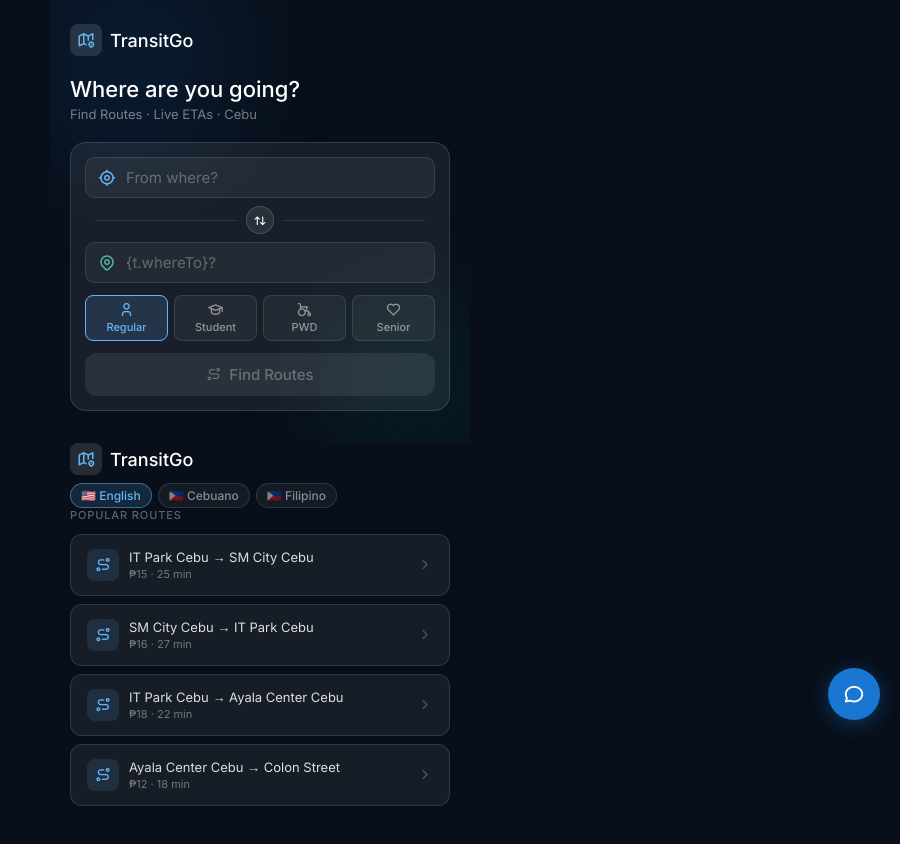
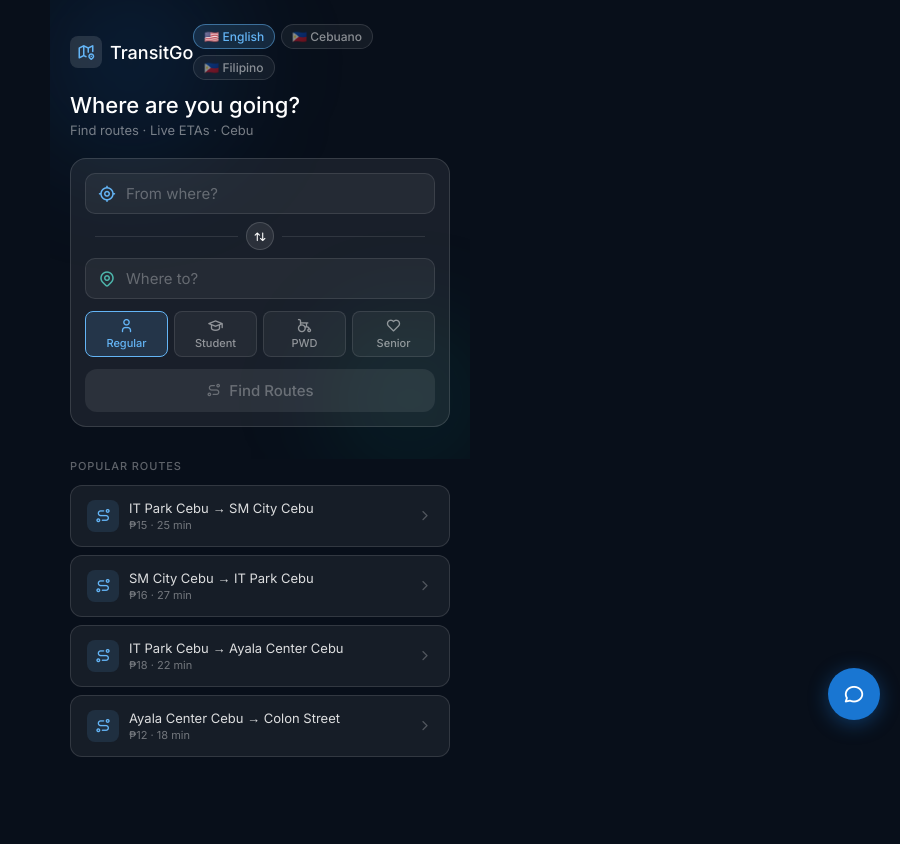
Before and after one commit to 123jols/transitgo, a React (Vite) app: page / in a window 1280 px wide. Shown: the whole page, without its empty margins (380-1280 px from the left). After the commit the page ends 800 px from the top, so only its background shows below. Built offline with nearby package versions, Linux system fonts and the light colour scheme.

Commit message:
fix homepage with full translations

```diff
--- a/src/pages/HomePage.jsx
+++ b/src/pages/HomePage.jsx
@@ -3,27 +3,24 @@ import { searchStops, findRoutes, getPopularRoutes } from "../api/transit";
 import { useLang } from "../context/LanguageContext";
 import LangSwitcher from "../components/LangSwitcher";
 
-
-
-
 const USER_TYPES = [
-  { id: "regular", label: "Regular", discount: 0, icon: "ti-user" },
-  { id: "student", label: "Student", discount: 0.2, icon: "ti-school" },
-  { id: "pwd", label: "PWD", discount: 0.2, icon: "ti-wheelchair" },
-  { id: "senior", label: "Senior", discount: 0.2, icon: "ti-heart" },
+  { id: "regular", labelKey: "regular", discount: 0,   icon: "ti-user"       },
+  { id: "student", labelKey: "student", discount: 0.2, icon: "ti-school"     },
+  { id: "pwd",     labelKey: "pwd",     discount: 0.2, icon: "ti-wheelchair" },
+  { id: "senior",  labelKey: "senior",  discount: 0.2, icon: "ti-heart"      },
 ];
 
 export default function HomePage({ onViewRoute }) {
   const { t } = useLang();
-  const [from, setFrom] = useState("");
-  const [to, setTo] = useState("");
-  const [fromId, setFromId] = useState("");
-  const [toId, setToId] = useState("");
+  const [from,        setFrom]        = useState("");
+  const [to,          setTo]          = useState("");
+  const [fromId,      setFromId]      = useState("");
+  const [toId,        setToId]        = useState("");
   const [fromResults, setFromResults] = useState([]);
-  const [toResults, setToResults] = useState([]);
-  const [routes, setRoutes] = useState([]);
-  const [userType, setUserType] = useState("regular");
-  const [searched, setSearched] = useState(false);
+  const [toResults,   setToResults]   = useState([]);
+  const [routes,      setRoutes]      = useState([]);
+  const [userType,    setUserType]    = useState("regular");
+  const [searched,    setSearched]    = useState(false);
 
   const currentUser = USER_TYPES.find((u) => u.id === userType);
 
@@ -47,7 +44,7 @@ export default function HomePage({ onViewRoute }) {
   }
 
   function swap() {
-    setFrom(to); setTo(from);
+    setFrom(to);   setTo(from);
     setFromId(toId); setToId(fromId);
     setFromResults([]); setToResults([]);
     setRoutes([]); setSearched(false);
@@ -63,29 +60,40 @@ export default function HomePage({ onViewRoute }) {
         <div style={{ position: "absolute", top: -40, left: -20, width: 200, height: 200, borderRadius: "50%", background: "rgba(25,118,210,0.15)", filter: "blur(60px)", pointerEvents: "none" }} />
         <div style={{ position: "absolute", bottom: -20, right: -20, width: 160, height: 160, borderRadius: "50%", background: "rgba(0,137,123,0.12)", filter: "blur(50px)", pointerEvents: "none" }} />
 
-        <div style={{ display: "flex", alignItems: "center", gap: 8, marginBottom: "1.25rem", position: "relative" }}>
-          <div style={{ width: 32, height: 32, background: "rgba(255,255,255,0.12)", borderRadius: 8, display: "flex", alignItems: "center", justifyContent: "center" }}>
-            <i className="ti ti-map-2" style={{ fontSize: 18, color: "#64b5f6" }} />
+        {/* Logo row */}
+        <div style={{ display: "flex", alignItems: "center", justifyContent: "space-between", marginBottom: "0.75rem", position: "relative" }}>
+          <div style={{ display: "flex", alignItems: "center", gap: 8 }}>
+            <div style={{ width: 32, height: 32, background: "rgba(255,255,255,0.12)", borderRadius: 8, display: "flex", alignItems: "center", justifyContent: "center" }}>
+              <i className="ti ti-map-2" style={{ fontSize: 18, color: "#64b5f6" }} />
+            </div>
+            <span style={{ fontSize: 18, fontWeight: 500 }}>{t.appName}</span>
           </div>
-          <span style={{ fontSize: 18, fontWeight: 500 }}>TransitGo</span>
+          <LangSwitcher />
         </div>
 
         <div style={{ fontSize: 22, fontWeight: 500, marginBottom: 4, position: "relative" }}>{t.whereGoing}</div>
-        <div style={{ fontSize: 13, color: "rgba(255,255,255,0.45)", marginBottom: "1.25rem", position: "relative" }}>{t.findRoutes} · Live ETAs · Cebu</div>
+        <div style={{ fontSize: 13, color: "rgba(255,255,255,0.45)", marginBottom: "1.25rem", position: "relative" }}>{t.tagline}</div>
 
         {/* Search box */}
         <div style={{ background: "rgba(255,255,255,0.07)", border: "0.5px solid rgba(255,255,255,0.13)", borderRadius: 16, padding: "0.875rem", position: "relative" }}>
+
           {/* From */}
           <div style={{ position: "relative", marginBottom: 8 }}>
             <div style={{ display: "flex", alignItems: "center", gap: 10, background: "rgba(255,255,255,0.05)", border: "0.5px solid rgba(255,255,255,0.10)", borderRadius: 10, padding: "10px 12px" }}>
               <i className="ti ti-current-location" style={{ color: "#64b5f6", fontSize: 18 }} />
-              <input value={from} onChange={(e) => handleFromChange(e.target.value)} placeholder="From where?" style={{ flex: 1, fontSize: 15, color: "#fff", background: "transparent" }} />
+              <input
+                value={from}
+                onChange={(e) => handleFromChange(e.target.value)}
+                placeholder={t.fromWhere}
+                style={{ flex: 1, fontSize: 15, color: "#fff", background: "transparent" }}
+              />
               {fromId && <i className="ti ti-check" style={{ color: "#69f0ae", fontSize: 15 }} />}
             </div>
             {fromResults.length > 0 && (
               <div style={{ position: "absolute", left: 0, right: 0, top: "100%", zIndex: 100, background: "#0d1e35", border: "0.5px solid rgba(255,255,255,0.15)", borderRadius: 12, marginTop: 4, overflow: "hidden" }}>
                 {fromResults.map((s) => (
-                  <div key={s.id} onClick={() => { setFrom(s.name); setFromId(s.id); setFromResults([]); }} style={{ padding: "10px 14px", cursor: "pointer", fontSize: 14, color: "rgba(255,255,255,0.85)", borderBottom: "0.5px solid rgba(255,255,255,0.06)" }}>
+                  <div key={s.id} onClick={() => { setFrom(s.name); setFromId(s.id); setFromResults([]); }}
+                    style={{ padding: "10px 14px", cursor: "pointer", fontSize: 14, color: "rgba(255,255,255,0.85)", borderBottom: "0.5px solid rgba(255,255,255,0.06)" }}>
                     <i className="ti ti-map-pin" style={{ marginRight: 8, color: "#64b5f6" }} />{s.name}
                   </div>
                 ))}
@@ -106,13 +114,19 @@ export default function HomePage({ onViewRoute }) {
           <div style={{ position: "relative", marginBottom: 12 }}>
             <div style={{ display: "flex", alignItems: "center", gap: 10, background: "rgba(255,255,255,0.05)", border: "0.5px solid rgba(255,255,255,0.10)", borderRadius: 10, padding: "10px 12px" }}>
               <i className="ti ti-map-pin" style={{ color: "#4db6ac", fontSize: 18 }} />
-              <input value={to} onChange={(e) => handleToChange(e.target.value)} placeholder="{t.whereTo}?" style={{ flex: 1, fontSize: 15, color: "#fff", background: "transparent" }} />
+              <input
+                value={to}
+                onChange={(e) => handleToChange(e.target.value)}
+                placeholder={t.whereTo}
+                style={{ flex: 1, fontSize: 15, color: "#fff", background: "transparent" }}
+              />
               {toId && <i className="ti ti-check" style={{ color: "#69f0ae", fontSize: 15 }} />}
             </div>
             {toResults.length > 0 && (
               <div style={{ position: "absolute", left: 0, right: 0, top: "100%", zIndex: 100, background: "#0d1e35", border: "0.5px solid rgba(255,255,255,0.15)", borderRadius: 12, marginTop: 4, overflow: "hidden" }}>
                 {toResults.map((s) => (
-                  <div key={s.id} onClick={() => { setTo(s.name); setToId(s.id); setToResults([]); }} style={{ padding: "10px 14px", cursor: "pointer", fontSize: 14, color: "rgba(255,255,255,0.85)", borderBottom: "0.5px solid rgba(255,255,255,0.06)" }}>
+                  <div key={s.id} onClick={() => { setTo(s.name); setToId(s.id); setToResults([]); }}
+                    style={{ padding: "10px 14px", cursor: "pointer", fontSize: 14, color: "rgba(255,255,255,0.85)", borderBottom: "0.5px solid rgba(255,255,255,0.06)" }}>
                     <i className="ti ti-map-pin" style={{ marginRight: 8, color: "#4db6ac" }} />{s.name}
                   </div>
                 ))}
@@ -123,15 +137,18 @@ export default function HomePage({ onViewRoute }) {
           {/* User type */}
           <div style={{ display: "flex", gap: 6, marginBottom: 12 }}>
             {USER_TYPES.map((u) => (
-              <button key={u.id} onClick={() => setUserType(u.id)} style={{ flex: 1, padding: "6px 4px", borderRadius: 8, border: "0.5px solid", borderColor: userType === u.id ? "#64b5f6" : "rgba(255,255,255,0.1)", background: userType === u.id ? "rgba(100,181,246,0.15)" : "rgba(255,255,255,0.05)", color: userType === u.id ? "#64b5f6" : "rgba(255,255,255,0.5)", fontSize: 11, fontWeight: 500 }}>
+              <button key={u.id} onClick={() => setUserType(u.id)}
+                style={{ flex: 1, padding: "6px 4px", borderRadius: 8, border: "0.5px solid", borderColor: userType === u.id ? "#64b5f6" : "rgba(255,255,255,0.1)", background: userType === u.id ? "rgba(100,181,246,0.15)" : "rgba(255,255,255,0.05)", color: userType === u.id ? "#64b5f6" : "rgba(255,255,255,0.5)", fontSize: 11, fontWeight: 500 }}>
                 <i className={`ti ${u.icon}`} style={{ display: "block", fontSize: 16, marginBottom: 2 }} />
-                {u.label}
+                {t[u.labelKey]}
               </button>
             ))}
           </div>
 
-          <button onClick={handleSearch} disabled={!fromId || !toId} style={{ width: "100%", padding: "12px", borderRadius: 12, background: fromId && toId ? "#1976d2" : "rgba(255,255,255,0.08)", color: fromId && toId ? "#fff" : "rgba(255,255,255,0.3)", fontSize: 15, fontWeight: 500, display: "flex", alignItems: "center", justifyContent: "center", gap: 8 }}>
-            <i className="ti ti-route" /> Find Routes
+          {/* Find Routes button */}
+          <button onClick={handleSearch} disabled={!fromId || !toId}
+            style={{ width: "100%", padding: "12px", borderRadius: 12, background: fromId && toId ? "#1976d2" : "rgba(255,255,255,0.08)", color: fromId && toId ? "#fff" : "rgba(255,255,255,0.3)", fontSize: 15, fontWeight: 500, display: "flex", alignItems: "center", justifyContent: "center", gap: 8 }}>
+            <i className="ti ti-route" /> {t.findRoutes}
           </button>
         </div>
       </div>
@@ -140,31 +157,32 @@ export default function HomePage({ onViewRoute }) {
       <div style={{ padding: "0 1.25rem" }}>
         {searched && routes.length === 0 && (
           <div style={{ textAlign: "center", padding: "2rem", color: "rgba(255,255,255,0.4)", fontSize: 14 }}>
-            No routes found for this journey.
+            {t.noRoutes}
           </div>
         )}
 
         {routes.length > 0 && (
           <>
             <div style={{ fontSize: 11, fontWeight: 500, color: "rgba(255,255,255,0.35)", textTransform: "uppercase", letterSpacing: "0.08em", marginBottom: "0.75rem" }}>
-              {routes.length} route{routes.length !== 1 ? "s" : ""} found
+              {routes.length} {t.routesFound}
             </div>
             {routes.map((route, i) => {
               const fare = Math.round(route.fare * (1 - currentUser.discount));
               return (
-                <div key={route.id} onClick={() => onViewRoute(route, { name: from, id: fromId }, { name: to, id: toId }, userType, currentUser.discount, currentUser.label)}
+                <div key={route.id}
+                  onClick={() => onViewRoute(route, { name: from, id: fromId }, { name: to, id: toId }, userType, currentUser.discount, t[currentUser.labelKey])}
                   style={{ background: i === 0 ? "rgba(100,181,246,0.08)" : "rgba(255,255,255,0.06)", border: `0.5px solid ${i === 0 ? "rgba(100,181,246,0.35)" : "rgba(255,255,255,0.12)"}`, borderRadius: 14, padding: "1rem", marginBottom: 10, cursor: "pointer" }}>
                   <div style={{ display: "flex", alignItems: "center", gap: 8, marginBottom: 8 }}>
-                    {i === 0 && <span style={{ background: "#1976d2", color: "#fff", fontSize: 10, fontWeight: 500, padding: "2px 8px", borderRadius: 20 }}>Best</span>}
+                    {i === 0 && <span style={{ background: "#1976d2", color: "#fff", fontSize: 10, fontWeight: 500, padding: "2px 8px", borderRadius: 20 }}>{t.best}</span>}
                     <span style={{ background: "rgba(100,181,246,0.15)", color: "#64b5f6", fontSize: 10, fontWeight: 500, padding: "2px 8px", borderRadius: 20 }}>{route.type}</span>
                     <span style={{ fontSize: 14, fontWeight: 500, color: "rgba(255,255,255,0.9)", flex: 1 }}>{route.label}</span>
                     <i className="ti ti-chevron-right" style={{ color: "rgba(255,255,255,0.3)", fontSize: 18 }} />
                   </div>
                   <div style={{ display: "flex", gap: 14 }}>
                     {[
-                      { icon: "ti-clock", text: `${route.duration} min` },
-                      { icon: "ti-coin", text: `₱${fare}` },
-                      { icon: "ti-arrows-transfer-down", text: `${route.transfers} transfer${route.transfers !== 1 ? "s" : ""}` },
+                      { icon: "ti-clock",              text: `${route.duration} min` },
+                      { icon: "ti-coin",               text: `₱${fare}`              },
+                      { icon: "ti-arrows-transfer-down",text: `${route.transfers} ${t.transfers}` },
                     ].map(({ icon, text }) => (
                       <span key={icon} style={{ display: "flex", alignItems: "center", gap: 4, fontSize: 12, color: "rgba(255,255,255,0.5)" }}>
                         <i className={`ti ${icon}`} style={{ fontSize: 13 }} />{text}
@@ -177,21 +195,16 @@ export default function HomePage({ onViewRoute }) {
           </>
         )}
 
-        <div style={{ display: "flex", alignItems: "center", gap: 8, marginBottom: "0.5rem", position: "relative" }}>
-  <div style={{ width: 32, height: 32, background: "rgba(255,255,255,0.12)", borderRadius: 8, display: "flex", alignItems: "center", justifyContent: "center" }}>
-    <i className="ti ti-map-2" style={{ fontSize: 18, color: "#64b5f6" }} />
-  </div>
-  <span style={{ fontSize: 18, fontWeight: 500 }}>TransitGo</span>
-</div>
-<LangSwitcher />
-
         {/* Popular routes */}
         {!searched && (
           <>
-            <div style={{ fontSize: 11, fontWeight: 500, color: "rgba(255,255,255,0.35)", textTransform: "uppercase", letterSpacing: "0.08em", marginBottom: "0.75rem" }}>{t.popularRoutes}</div>
+            <div style={{ fontSize: 11, fontWeight: 500, color: "rgba(255,255,255,0.35)", textTransform: "uppercase", letterSpacing: "0.08em", marginBottom: "0.75rem" }}>
+              {t.popularRoutes}
+            </div>
             {popular.map((p, i) => (
-              <div key={i} style={{ background: "rgba(255,255,255,0.06)", border: "0.5px solid rgba(255,255,255,0.12)", borderRadius: 12, padding: "0.875rem 1rem", marginBottom: 8, display: "flex", alignItems: "center", gap: 10, cursor: "pointer" }}
-                onClick={() => { setFrom(p.from?.name || ""); setFromId(p.from?.id || ""); setTo(p.to?.name || ""); setToId(p.to?.id || ""); }}>
+              <div key={i}
+                onClick={() => { setFrom(p.from?.name || ""); setFromId(p.from?.id || ""); setTo(p.to?.name || ""); setToId(p.to?.id || ""); }}
+                style={{ background: "rgba(255,255,255,0.06)", border: "0.5px solid rgba(255,255,255,0.12)", borderRadius: 12, padding: "0.875rem 1rem", marginBottom: 8, display: "flex", alignItems: "center", gap: 10, cursor: "pointer" }}>
                 <div style={{ width: 32, height: 32, borderRadius: 8, background: "rgba(100,181,246,0.12)", display: "flex", alignItems: "center", justifyContent: "center" }}>
                   <i className="ti ti-route" style={{ fontSize: 16, color: "#64b5f6" }} />
                 </div>
```
